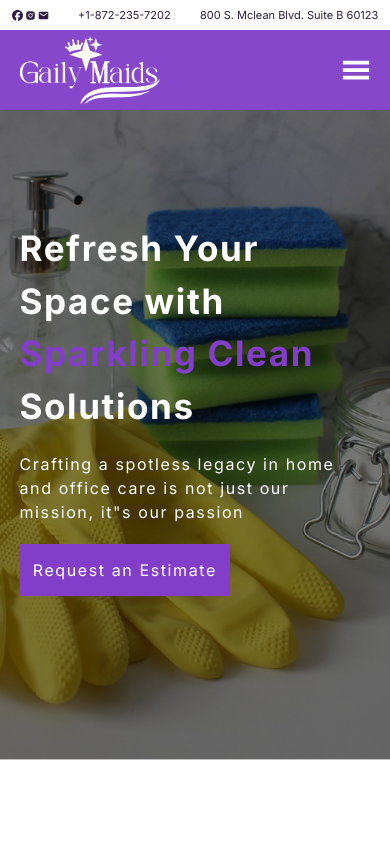
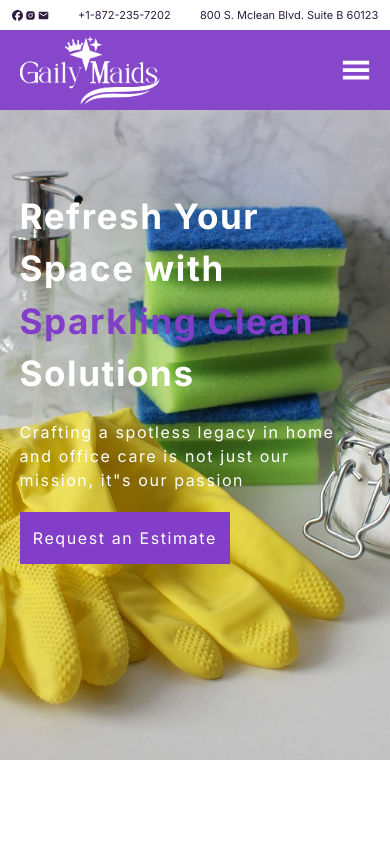
Before and after one commit to dedayorr/Gaily-maids, a Next.js app: page / in a window 390 px wide. Shown: the top 842 px of the page. Built offline with nearby package versions, Linux system fonts and the light colour scheme.

Commit message:
hero-overlay

```diff
--- a/app/components/contents/HeroSection/Hero.tsx
+++ b/app/components/contents/HeroSection/Hero.tsx
@@ -5,9 +5,9 @@ const Hero = () => {
   return (
     <div className={`${styles.Hero} `}>
       {" "}
-      <div className={`${styles.overlay} absolute w-[100%] top-[109px] right-0 left-0 bg-[#0000007b] md:top-[163px]`}>
-        <div className=" mt-[23%] py-[6%] text-white tracking-widest px-[5%] flex flex-col gap-[20px] md:py-0 md:mt-[8%] lg:mt-[13%]">
-          <h1 className={` text-[35px] font-bold md:text-[47px] lg:text-[60px] lg:text-center`}>
+      {/* <div className={`${styles.overlay} absolute w-[100%] top-[109px] right-0 left-0 bg-[#0000007b] md:top-[163px]`}> */}
+        <div className=" mt-[%] py-[6%] text-white tracking-widest px-[5%] flex flex-col gap-[20px] md:py-0 md:mt-[8%] lg:mt-[13%]">
+          <h1 className={`pt-[16%] text-[35px] font-bold md:text-[47px] lg:text-[60px] lg:text-center`}>
             Refresh Your Space with{" "}
             <span className="text-[#823ec9]">Sparkling Clean</span> Solutions
           </h1>
@@ -19,7 +19,7 @@ const Hero = () => {
             Request an Estimate
           </button>
         </div>
-      </div>
+      {/* </div> */}
     </div>
   );
 };
```
